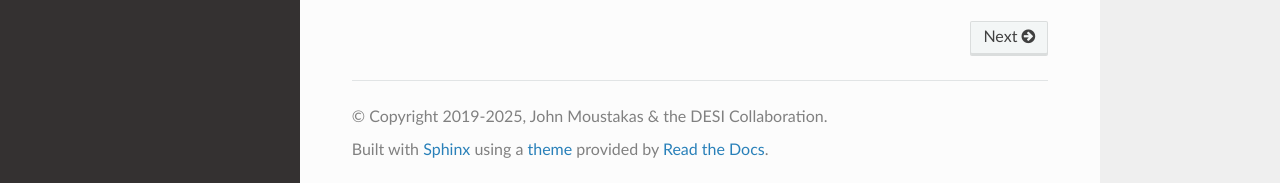
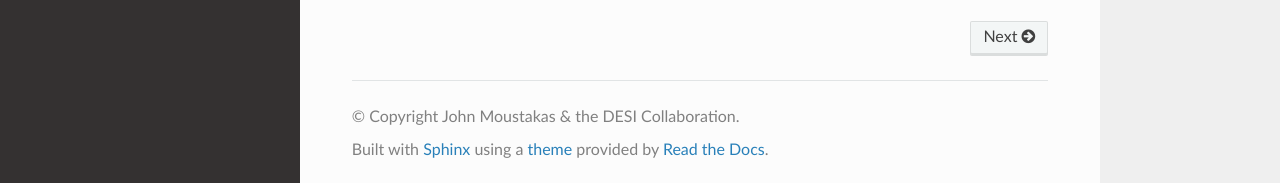
Before and after one commit to desihub/fastspecfit, a Sphinx documentation site: the page built from doc/index.rst, in a window 1280 px wide and 900 px high, scrolled down 566 px. Shown: the part 714-897 px from the top of the window. Built offline with Sphinx 7.4.7 and the Read the Docs theme 3.1.0, drawn with Linux system fonts in a browser that asks for light colours.

```diff
--- a/doc/conf.py
+++ b/doc/conf.py
@@ -61,7 +61,7 @@ master_doc = 'index'
 
 # General information about the project.
 project = u'fastspecfit'
-copyright = u'2019-2025, John Moustakas & the DESI Collaboration'
+copyright = u'John Moustakas & the DESI Collaboration'
 
 # The version info for the project you're documenting, acts as replacement for
 # |version| and |release|, also used in various other places throughout the
@@ -298,3 +298,5 @@ texinfo_documents = [
 
 # If true, do not generate a @detailmenu in the "Top" node's menu.
 #texinfo_no_detailmenu = False
+
+autodoc_use_legacy_class_based = True
```
